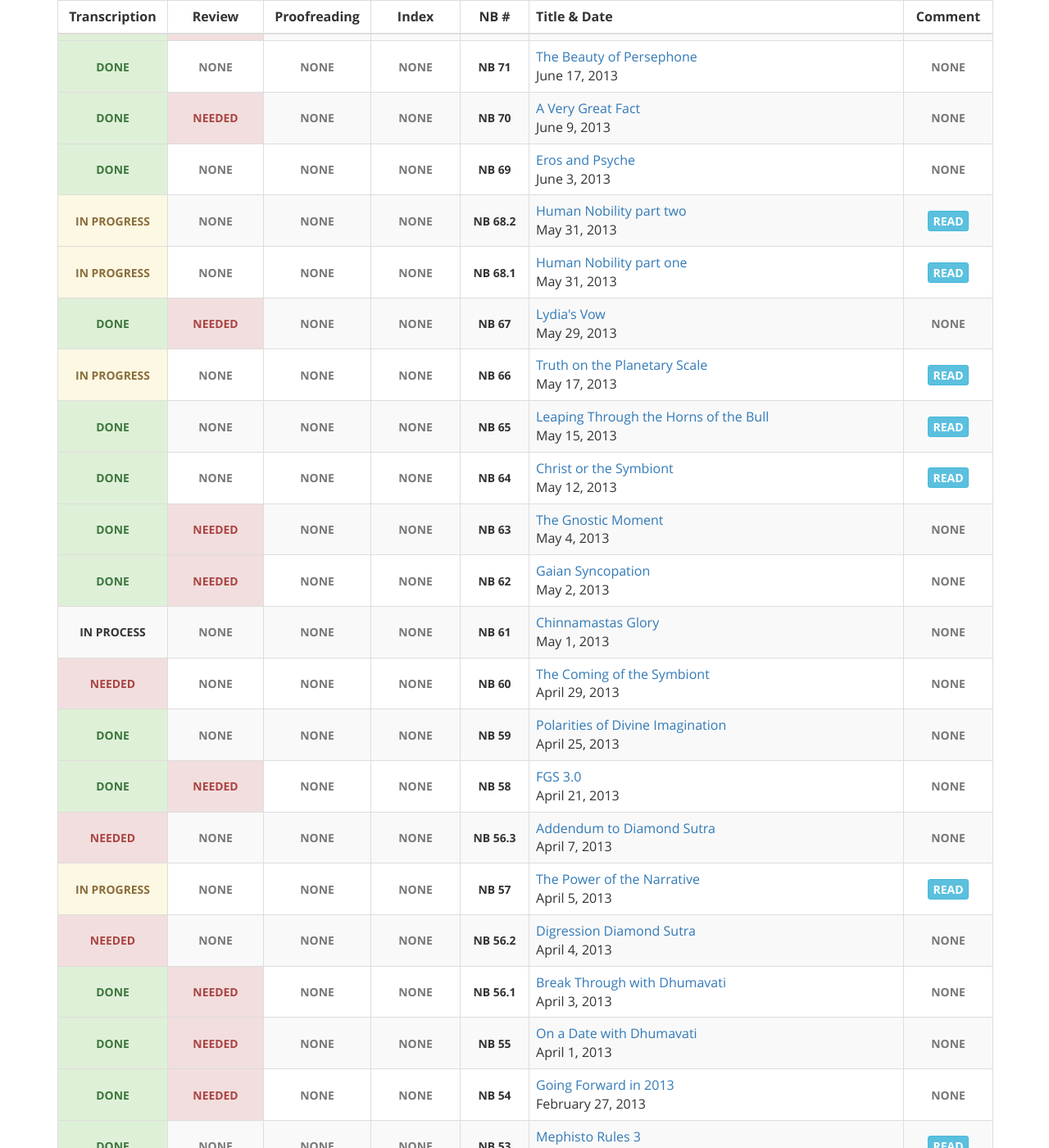
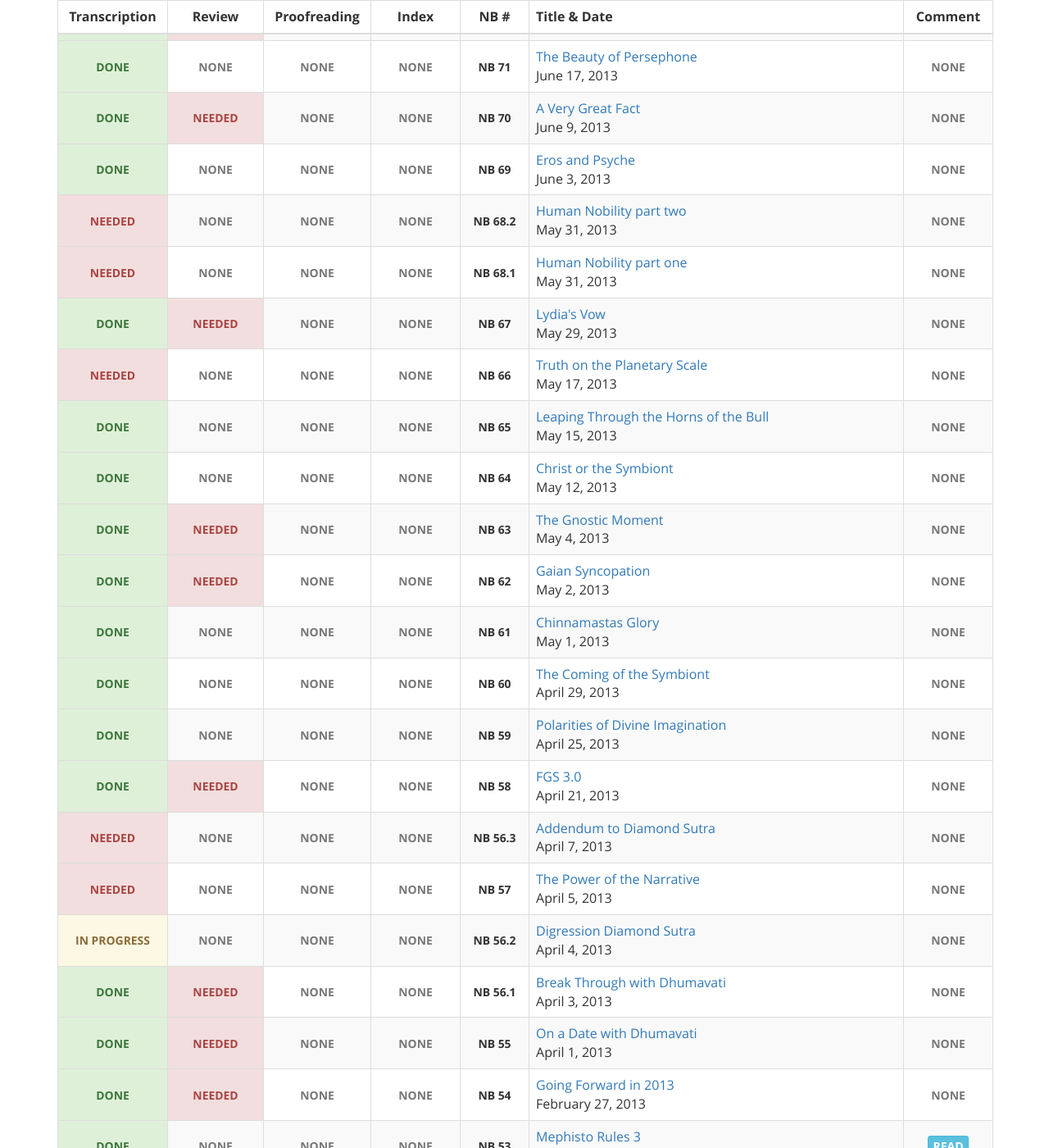
Before and after one commit to gaiaspora/gaiaspora.github.io, a Jekyll site: the page built from content/navigator-briefings.markdown, in a window 1280 px wide and 1400 px high, scrolled down 4147 px. Shown: the whole window at 82% size. Built offline with Jekyll 4.4.1, drawn with Linux system fonts in a browser that asks for light colours.

Commit message:
Update nb.yaml

```diff
--- a/_data/nb.yaml
+++ b/_data/nb.yaml
@@ -557,22 +557,22 @@
   Comment: ""
 
 - NB: "68.2"
-  Transcription: "in progress"
+  Transcription: "needed"
   Review: "none"
   Proofreading: "none"
   Index: "none"
   Title: "Human Nobility part two"
   Date: "May 31, 2013"
-  Comment: "Transcription of NB 68.2 in progress by Andrea."
+  Comment: ""
 
 - NB: "68.1"
-  Transcription: "in progress"
+  Transcription: "needed"
   Review: "none"
   Proofreading: "none"
   Index: "none"
   Title: "Human Nobility part one"
   Date: "May 31, 2013"
-  Comment: "Transcription in progress by ben."
+  Comment: ""
 
 - NB: "67"
   Transcription: "done"
@@ -584,13 +584,13 @@
   Comment: ""
 
 - NB: "66"
-  Transcription: "in progress"
+  Transcription: "needed"
   Review: "none"
   Proofreading: "none"
   Index: "none"
   Title: "Truth on the Planetary Scale"
   Date: "May 17, 2013"
-  Comment: "Transcription of NB 66 in progress by emkurious2."
+  Comment: ""
 
 - NB: "65"
   Transcription: "done"
@@ -599,7 +599,7 @@
   Index: "none"
   Title: "Leaping Through the Horns of the Bull"
   Date: "May 15, 2013"
-  Comment: "Transcription of NB 65 in progress by Loveday"
+  Comment: ""
 
 - NB: "64"
   Transcription: "done"
@@ -608,7 +608,7 @@
   Index: "none"
   Title: "Christ or the Symbiont"
   Date: "May 12, 2013"
-  Comment: "Transcription of NB 64 in progress by Jane"
+  Comment: ""
 
 - NB: "63"
   Transcription: "done"
@@ -629,7 +629,7 @@
   Comment: ""
 
 - NB: "61"
-  Transcription: "in process"
+  Transcription: "done"
   Review: "none"
   Proofreading: "none"
   Index: "none"
@@ -638,7 +638,7 @@
   Comment: ""
 
 - NB: "60"
-  Transcription: "needed"
+  Transcription: "done"
   Review: "none"
   Proofreading: "none"
   Index: "none"
@@ -674,16 +674,16 @@
   Comment: ""
 
 - NB: "57"
-  Transcription: "in progress"
+  Transcription: "needed"
   Review: "none"
   Proofreading: "none"
   Index: "none"
   Title: "The Power of the Narrative"
   Date: "April 5, 2013"
-  Comment: "Transcription of NB 57 in progress by Dan."
+  Comment: ""
 
 - NB: "56.2"
-  Transcription: "needed"
+  Transcription: "in progress"
   Review: "none"
   Proofreading: "none"
   Index: "none"
@@ -872,7 +872,7 @@
   Comment: ""
 
 - NB: "36"
-  Transcription: "needed"
+  Transcription: "done"
   Review: "none"
   Proofreading: "none"
   Index: "none"
```
